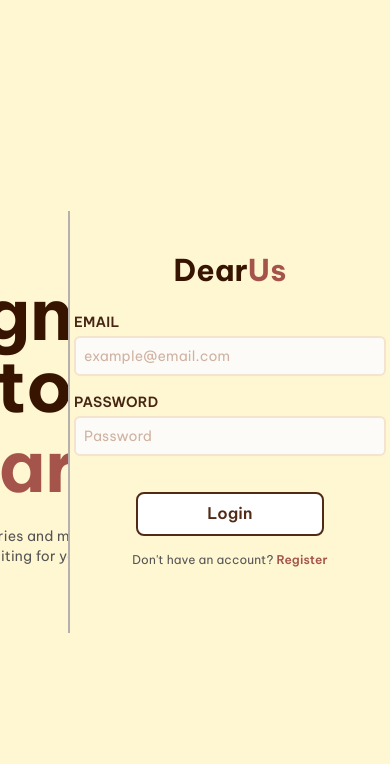
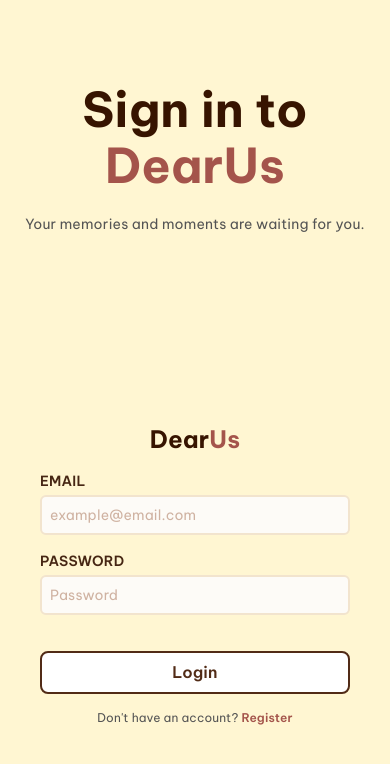
Before and after one commit to jokserpokser/dearUs-app, a React (Vite) app in the folder frontend/: page /login in a window 390 px wide. Shown: the top 764 px of the page. Built offline with nearby package versions, Linux system fonts and the light colour scheme; a web font is replaced by a local one.

Commit message:
feat: enhance layout and styling in Login page for improved responsiveness and user experience

```diff
--- a/frontend/src/pages/Login.tsx
+++ b/frontend/src/pages/Login.tsx
@@ -61,28 +61,32 @@ export const Login = () => {
   };
 
   return (
-    <div className="fixed inset-0 flex items-center bg-[#fff6d2]">
-      <div className="flex-1 min-w-0 h-full flex flex-col justify-center items-center text-center overflow-hidden">
-        <div className="flex flex-col gap-2 items-start">
-          <span className="text-7xl font-bold text-[#371400]">Sign in to</span>
-          <span className="text-7xl font-bold text-[#a4544b]">DearUs</span>
-          <span className="mt-4 text-[#545454] text-sm">
+    <div className="fixed inset-0 flex flex-col items-center overflow-y-auto bg-[#fff6d2] lg:flex-row">
+      <div className="flex min-h-[38svh] w-full min-w-0 flex-col items-center justify-center overflow-hidden px-6 py-10 text-center lg:h-full lg:w-1/2 lg:py-0">
+        <div className="flex flex-col items-center gap-2 lg:items-start">
+          <span className="text-5xl font-bold text-[#371400] sm:text-6xl lg:text-7xl">
+            Sign in to
+          </span>
+          <span className="text-5xl font-bold text-[#a4544b] sm:text-6xl lg:text-7xl">
+            DearUs
+          </span>
+          <span className="mt-4 text-sm text-[#545454]">
             Your memories and moments are waiting for you.
           </span>
         </div>
       </div>
       {/* Divider */}
-      <div className="w-0.5 h-[50%] bg-[#b6b1ae]"></div>
+      <div className="h-0.5 w-1/2 bg-[#b6b1ae] lg:h-[50%] lg:w-0.5"></div>
 
-      <div className="flex-none w-[50%] min-w-[320px] flex flex-col justify-center h-full z-10 items-center">
+      <div className="z-10 flex min-h-[62svh] w-full min-w-0 flex-none flex-col items-center justify-center px-6 py-10 lg:h-full lg:w-1/2 lg:px-8 lg:py-0">
         <div className="flex flex-col gap-2">
-          <p className="text-3xl font-bold text-[#371400]">
+          <p className="text-2xl font-bold text-[#371400] sm:text-3xl">
             Dear<span className="text-[#a4544b]">Us</span>
           </p>
         </div>
         <form
           onSubmit={handleSubmit}
-          className="flex flex-col gap-4 justify-center p-6 w-90"
+          className="flex w-full max-w-md flex-col justify-center gap-4 p-4 sm:p-6"
         >
           <InputField
             type="email"
@@ -103,7 +107,7 @@ export const Login = () => {
             onChange={handleInputChange}
           />
 
-          <span className="flex flex-col mt-5 w-[60%] self-center">
+          <span className="mt-5 flex w-full max-w-xs flex-col self-center">
             <SubmitButton text="Login" />
           </span>
           {generalError && (
```
